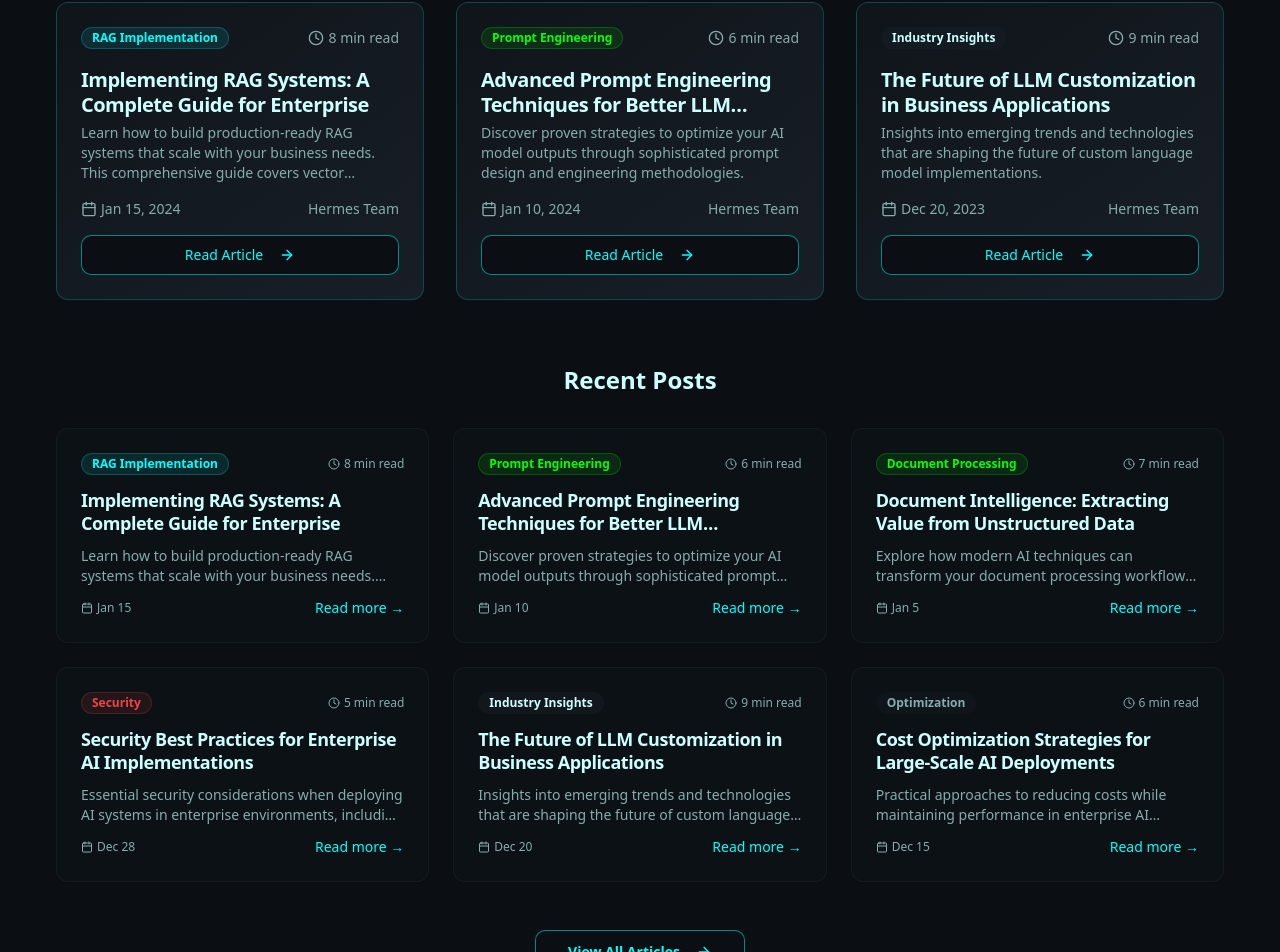
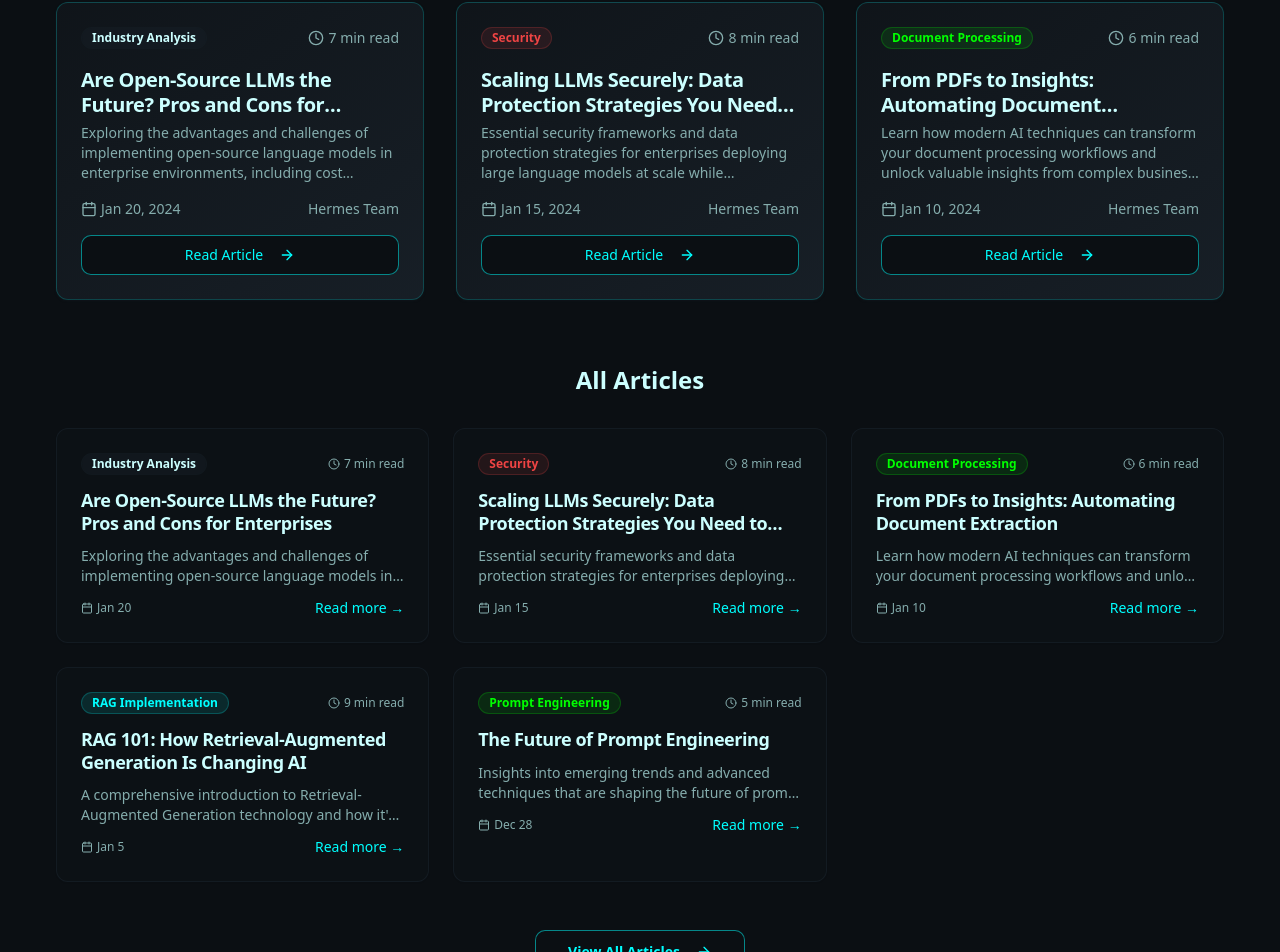
Before and after one commit to neilcouture/llm-web-whisperer-improve, a React (Vite) app: page / in a window 1280 px wide. Shown: the part 3011-3963 px from the top of the page. Built offline with nearby package versions, Linux system fonts and the light colour scheme.

Commit message:
Rename blog section and port articles
Rename the blog section to "Latest Articles" and port 5 articles to the website.

```diff
--- a/src/components/BlogSection.tsx
+++ b/src/components/BlogSection.tsx
@@ -5,58 +5,54 @@ import { Calendar, Clock, ArrowRight, BookOpen } from "lucide-react";
 
 const blogPosts = [
   {
-    title: "Implementing RAG Systems: A Complete Guide for Enterprise",
-    excerpt: "Learn how to build production-ready RAG systems that scale with your business needs. This comprehensive guide covers vector databases, embedding strategies, and performance optimization.",
-    category: "RAG Implementation",
+    title: "Are Open-Source LLMs the Future? Pros and Cons for Enterprises",
+    excerpt: "Exploring the advantages and challenges of implementing open-source language models in enterprise environments, including cost considerations, customization benefits, and security implications.",
+    category: "Industry Analysis",
+    readTime: "7 min read",
+    date: "2024-01-20",
+    author: "Hermes Team",
+    featured: true,
+    url: "http://www.hermes-llm.ai/blog/Are-Open-Source-LLMs-the-Future-Pros-Cons-for-Enterprises.html"
+  },
+  {
+    title: "Scaling LLMs Securely: Data Protection Strategies You Need to Know",
+    excerpt: "Essential security frameworks and data protection strategies for enterprises deploying large language models at scale while maintaining compliance and privacy.",
+    category: "Security",
     readTime: "8 min read",
     date: "2024-01-15",
     author: "Hermes Team",
-    featured: true
+    featured: true,
+    url: "http://www.hermes-llm.ai/blog/Scaling-llms-securely.html"
   },
   {
-    title: "Advanced Prompt Engineering Techniques for Better LLM Performance",
-    excerpt: "Discover proven strategies to optimize your AI model outputs through sophisticated prompt design and engineering methodologies.",
-    category: "Prompt Engineering",
+    title: "From PDFs to Insights: Automating Document Extraction",
+    excerpt: "Learn how modern AI techniques can transform your document processing workflows and unlock valuable insights from complex business documents with precision accuracy.",
+    category: "Document Processing",
     readTime: "6 min read",
     date: "2024-01-10",
     author: "Hermes Team",
-    featured: true
+    featured: true,
+    url: "http://www.hermes-llm.ai/blog/pdf-to-insights.html"
   },
   {
-    title: "Document Intelligence: Extracting Value from Unstructured Data",
-    excerpt: "Explore how modern AI techniques can transform your document processing workflows and unlock insights from complex business documents.",
-    category: "Document Processing",
-    readTime: "7 min read",
+    title: "RAG 101: How Retrieval-Augmented Generation Is Changing AI",
+    excerpt: "A comprehensive introduction to Retrieval-Augmented Generation technology and how it's revolutionizing AI applications with real-time data integration capabilities.",
+    category: "RAG Implementation",
+    readTime: "9 min read",
     date: "2024-01-05",
     author: "Hermes Team",
-    featured: false
+    featured: false,
+    url: "http://www.hermes-llm.ai/blog/rag-101.html"
   },
   {
-    title: "Security Best Practices for Enterprise AI Implementations",
-    excerpt: "Essential security considerations when deploying AI systems in enterprise environments, including data protection and compliance strategies.",
-    category: "Security",
+    title: "The Future of Prompt Engineering",
+    excerpt: "Insights into emerging trends and advanced techniques that are shaping the future of prompt engineering and LLM optimization strategies.",
+    category: "Prompt Engineering",
     readTime: "5 min read",
     date: "2023-12-28",
     author: "Hermes Team",
-    featured: false
-  },
-  {
-    title: "The Future of LLM Customization in Business Applications",
-    excerpt: "Insights into emerging trends and technologies that are shaping the future of custom language model implementations.",
-    category: "Industry Insights",
-    readTime: "9 min read",
-    date: "2023-12-20",
-    author: "Hermes Team",
-    featured: true
-  },
-  {
-    title: "Cost Optimization Strategies for Large-Scale AI Deployments",
-    excerpt: "Practical approaches to reducing costs while maintaining performance in enterprise AI systems and infrastructure.",
-    category: "Optimization",
-    readTime: "6 min read",
-    date: "2023-12-15",
-    author: "Hermes Team",
-    featured: false
+    featured: false,
+    url: "http://www.hermes-llm.ai/blog/future-of-prompt-engineering.html"
   }
 ];
 
@@ -65,13 +61,12 @@ const categoryColors: Record<string, string> = {
   "Prompt Engineering": "bg-accent/10 text-accent border-accent/20",
   "Document Processing": "bg-matrix-green/10 text-matrix-green border-matrix-green/20",
   "Security": "bg-destructive/10 text-destructive border-destructive/20",
-  "Industry Insights": "bg-secondary/50 text-secondary-foreground border-secondary/20",
-  "Optimization": "bg-muted/50 text-muted-foreground border-muted/20"
+  "Industry Analysis": "bg-secondary/50 text-secondary-foreground border-secondary/20"
 };
 
 const BlogSection = () => {
-  const featuredPosts = blogPosts.filter(post => post.featured).slice(0, 3);
-  const recentPosts = blogPosts.slice(0, 6);
+  const featuredPosts = blogPosts.filter(post => post.featured);
+  const allPosts = blogPosts;
 
   return (
     <section className="py-20 px-6 bg-background relative">
@@ -83,7 +78,7 @@ const BlogSection = () => {
             </div>
           </div>
           <h2 className="text-4xl md:text-5xl font-bold mb-6 glow-text">
-            Latest Insights
+            Latest Articles
           </h2>
           <p className="text-xl text-muted-foreground max-w-3xl mx-auto">
             Stay informed with our expert analysis, implementation guides, and industry insights on AI, LLMs, and document processing.
@@ -128,7 +123,7 @@ const BlogSection = () => {
                   <Button
                     variant="outline"
                     className="w-full border-primary/50 text-primary hover:bg-primary/10"
-                    onClick={() => {/* TODO: Add blog post routing */}}
+                    onClick={() => window.open(post.url, '_blank')}
                   >
                     Read Article
                     <ArrowRight className="ml-2 w-4 h-4" />
@@ -139,11 +134,11 @@ const BlogSection = () => {
           </div>
         </div>
 
-        {/* Recent Posts Grid */}
+        {/* All Articles */}
         <div className="mb-12">
-          <h3 className="text-2xl font-semibold mb-8 text-center text-foreground">Recent Posts</h3>
+          <h3 className="text-2xl font-semibold mb-8 text-center text-foreground">All Articles</h3>
           <div className="grid md:grid-cols-2 lg:grid-cols-3 gap-6">
-            {recentPosts.map((post, index) => (
+            {allPosts.map((post, index) => (
               <Card key={index} className="bg-card/50 border-border/50 hover:border-primary/30 transition-all duration-300 hover:shadow-md">
                 <CardHeader className="pb-3">
                   <div className="flex items-center justify-between mb-2">
@@ -178,7 +173,7 @@ const BlogSection = () => {
                       variant="ghost"
                       size="sm"
                       className="text-primary hover:text-primary-glow p-0 h-auto"
-                      onClick={() => {/* TODO: Add blog post routing */}}
+                      onClick={() => window.open(post.url, '_blank')}
                     >
                       Read more →
                     </Button>
@@ -195,7 +190,7 @@ const BlogSection = () => {
             variant="outline"
             size="lg"
             className="border-primary/50 text-primary hover:bg-primary/10 font-semibold px-8"
-            onClick={() => {/* TODO: Add blog page routing */}}
+            onClick={() => window.open('http://www.hermes-llm.ai/blog/index.html', '_blank')}
           >
             View All Articles
             <ArrowRight className="ml-2 w-5 h-5" />
```
